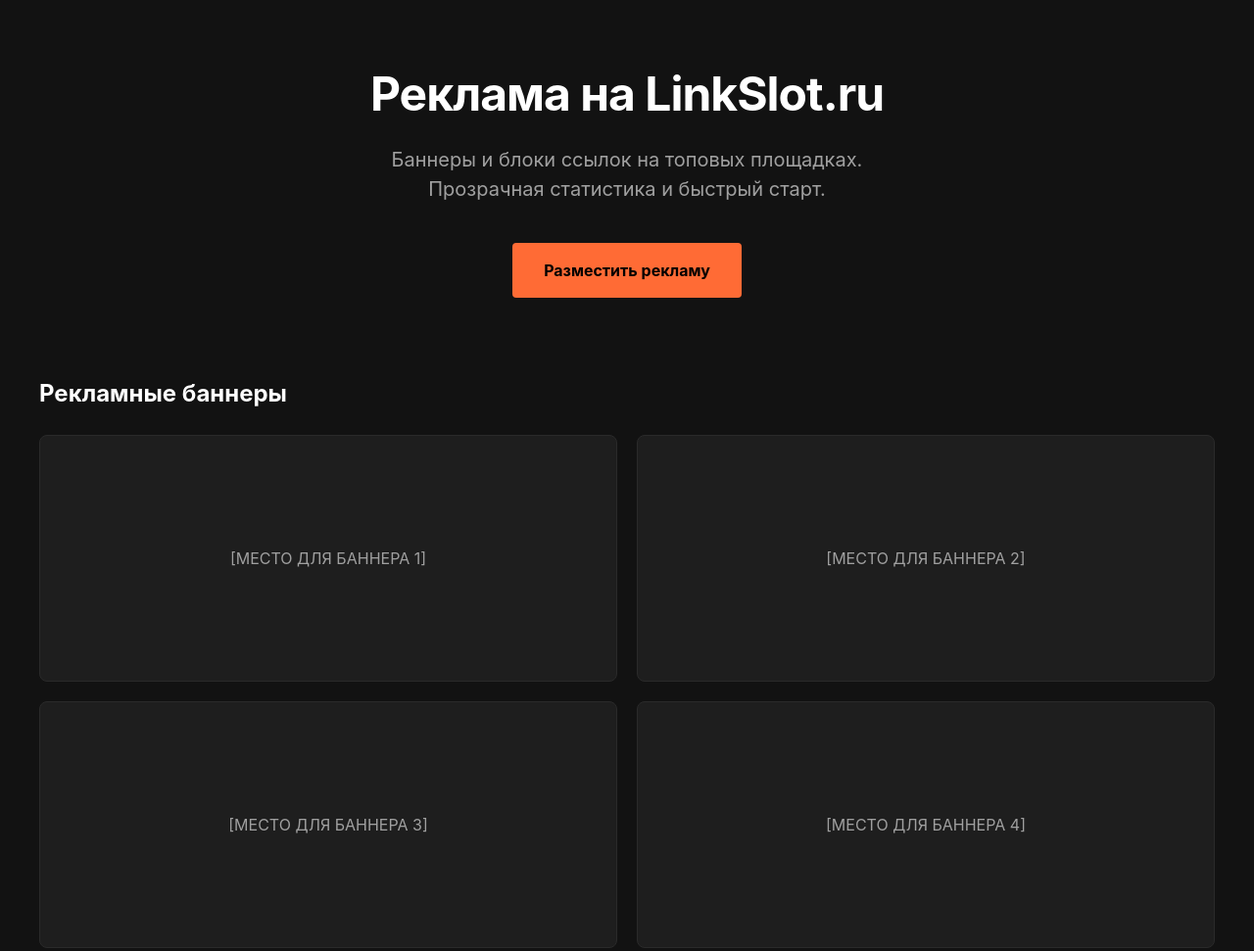
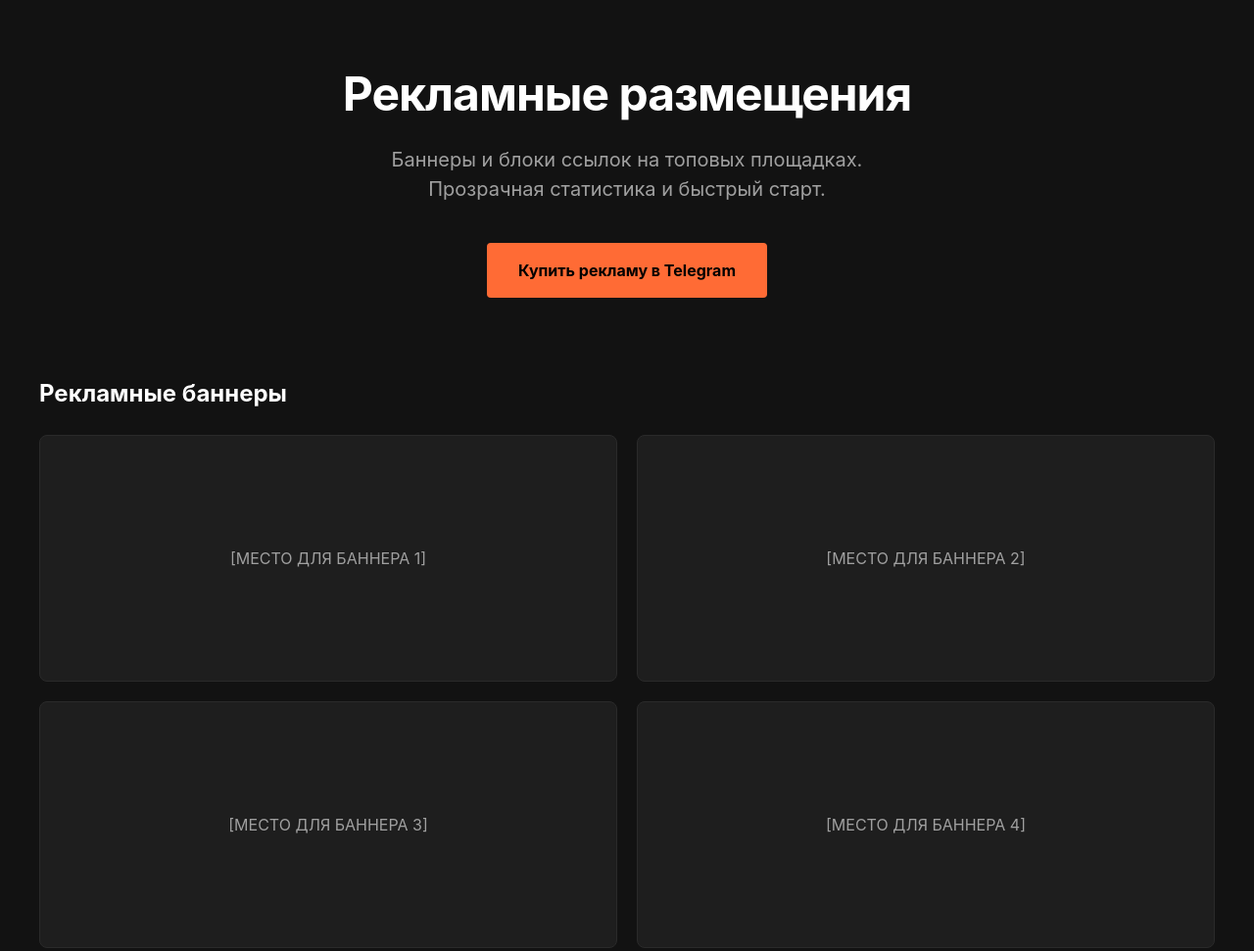
Before and after one commit to videoytub112-sketch/cyber-traffic-hub, a plain HTML site: page index.html in a window 1280 px wide. Shown: the top 971 px of the page at 98% size. Drawn offline with Linux system fonts and the light colour scheme.

Commit message:
Update index.html

```diff
--- a/index.html
+++ b/index.html
@@ -3,7 +3,7 @@
 <head>
   <meta charset="UTF-8">
   <meta name="viewport" content="width=device-width, initial-scale=1.0">
-  <title>Реклама на LinkSlot.ru</title>
+  <title>Рекламные размещения</title>
   <style>
     :root {
       --bg: #121212;
@@ -100,9 +100,9 @@
 <body>
   <header>
     <div class="container">
-      <h1>Реклама на LinkSlot.ru</h1>
+      <h1>Рекламные размещения</h1>
       <p class="subtitle">Баннеры и блоки ссылок на топовых площадках. Прозрачная статистика и быстрый старт.</p>
-      <a href="https://linkslot.ru/" class="btn">Разместить рекламу</a>
+      <a href="#" class="btn">Купить рекламу в Telegram</a>
     </div>
   </header>
 
@@ -134,7 +134,7 @@
 
   <footer>
     <div class="container">
-      <p>Контакты: info@linkslot.ru | Оферта | Политика конфиденциальности</p>
+      <p>Контакты: info@example.com | Оферта | Политика конфиденциальности</p>
     </div>
   </footer>
 </body>
```
